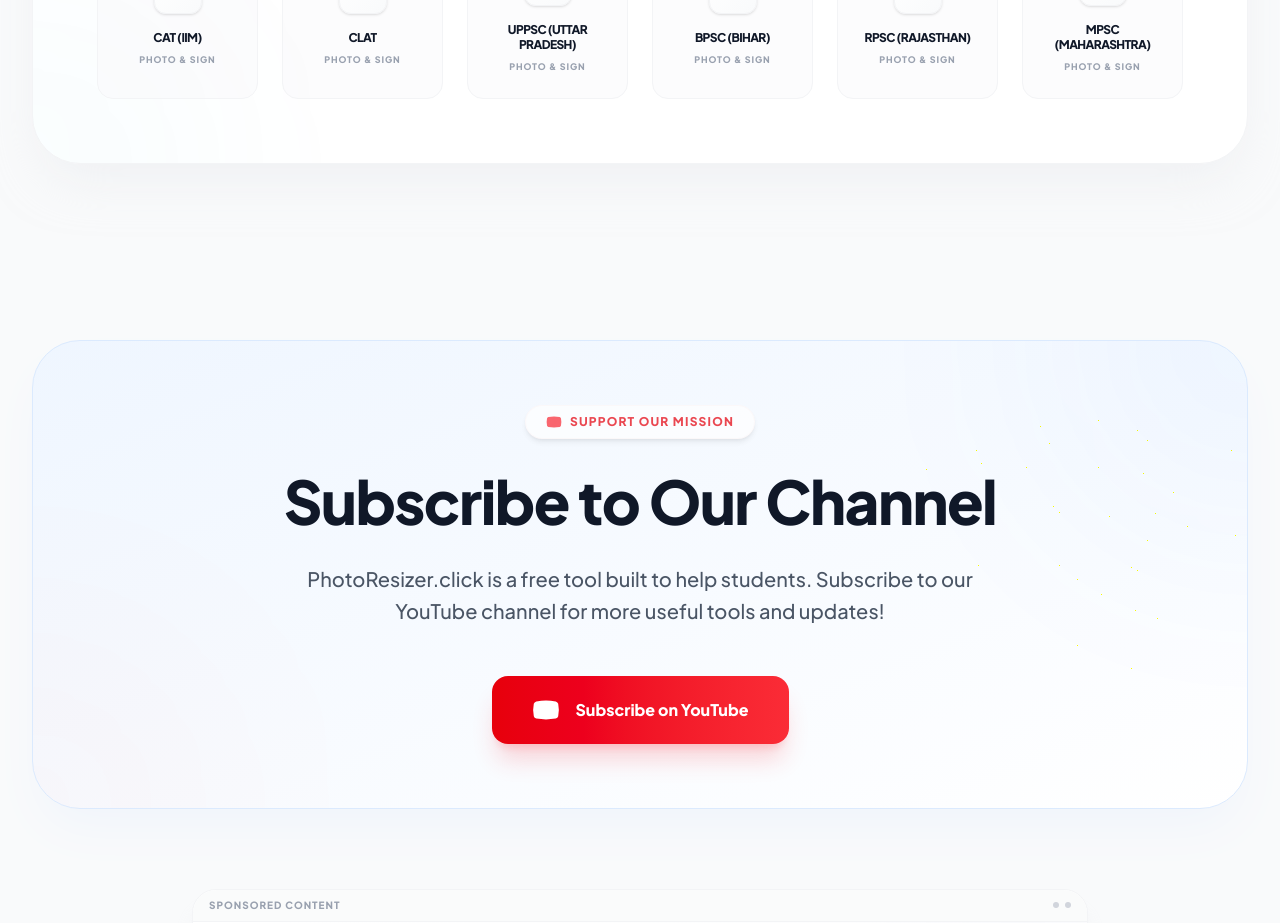
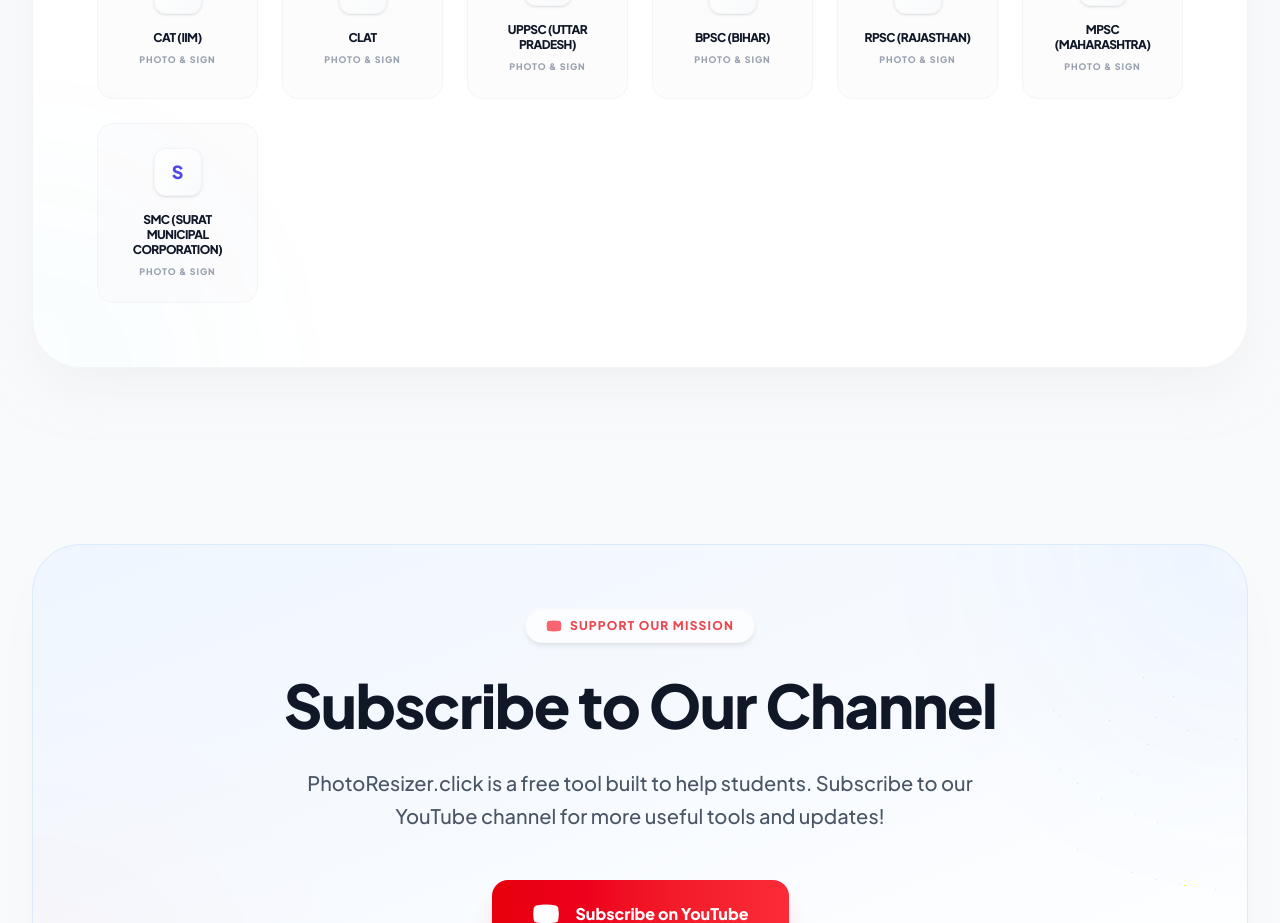
Before and after one commit to akshaymad0608-png/photosignresizer, a React (Vite) app: page / in a window 1280 px wide. Shown: the part 4661-5584 px from the top of the page. Built offline with nearby package versions, Linux system fonts and the light colour scheme.

Commit message:
feat: Add Surat Municipal Corporation exam parameters
Includes specific photo and signature dimensions and file size constraints for SMC (Surat Municipal Corporation) exams.

```diff
--- a/constants.ts
+++ b/constants.ts
@@ -173,6 +173,13 @@
     category: 'State PSC',
     photo: { width: 350, height: 450, minKB: 20, maxKB: 50, format: 'jpg', resizeMode: 'cover' },
     signature: { width: 350, height: 150, minKB: 10, maxKB: 20, format: 'jpg', resizeMode: 'contain' }
+  },
+  {
+    id: 'smc',
+    name: 'SMC (Surat Municipal Corporation)',
+    category: 'State PSC',
+    photo: { width: 500, height: 500, minKB: 10, maxKB: 100, format: 'jpg', resizeMode: 'cover' },
+    signature: { width: 750, height: 250, minKB: 5, maxKB: 50, format: 'jpg', resizeMode: 'contain' }
   }
 ];
 
```
